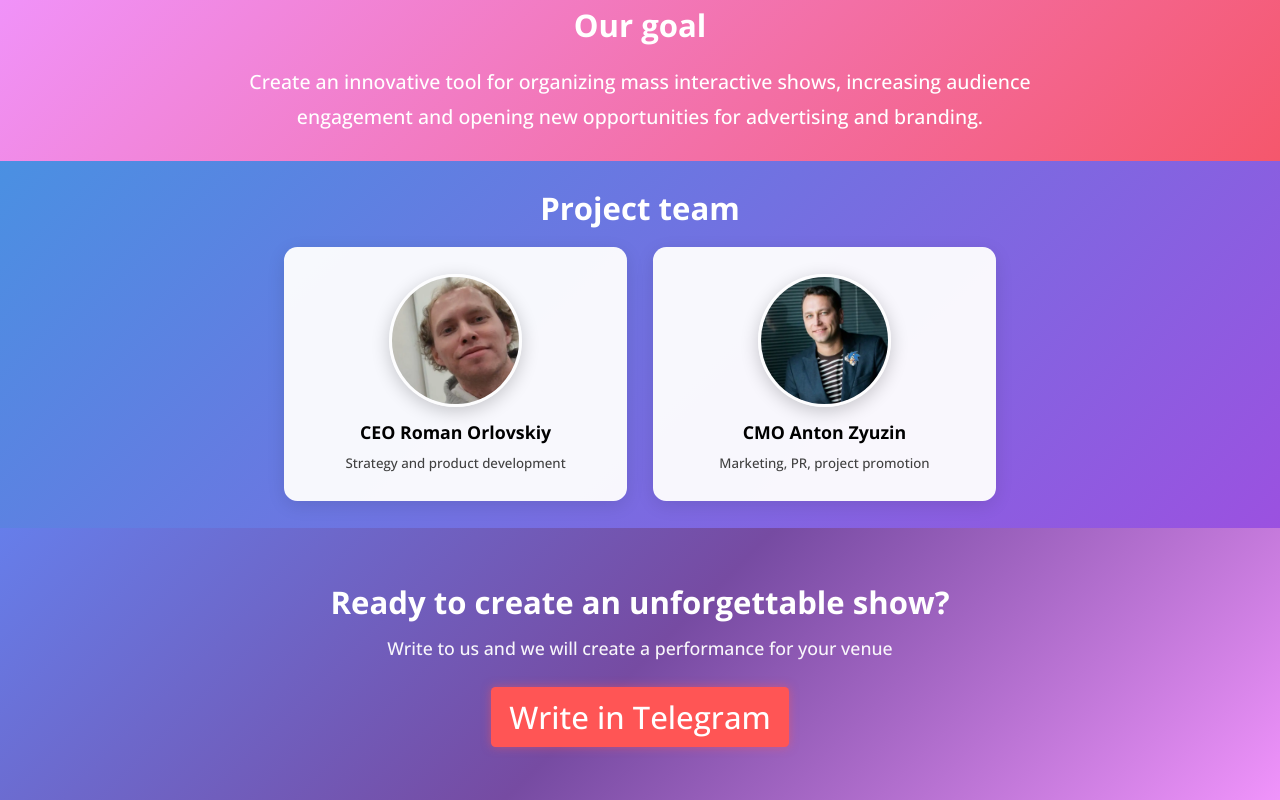
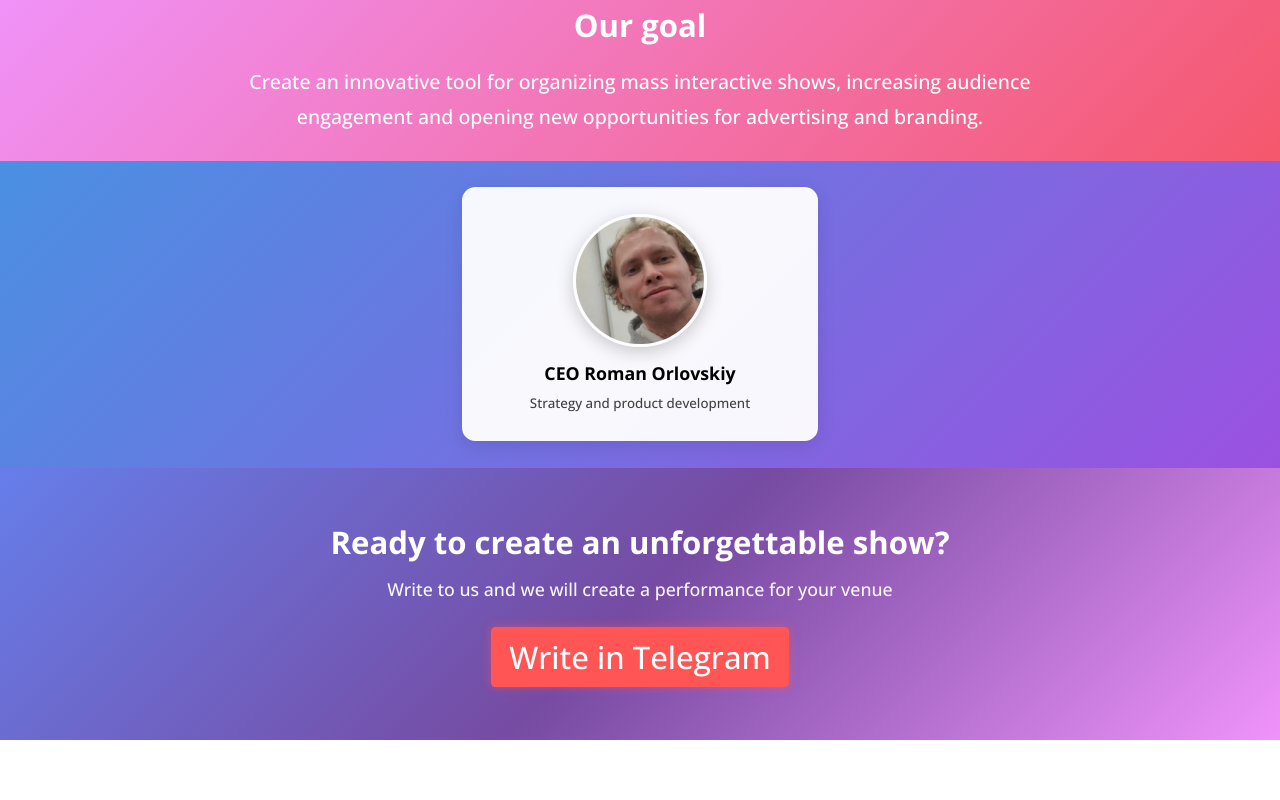
Before and after one commit to roman-orlovskiy/gromka.ru, a Vue app: page /#/ in a window 1280 px wide. Shown: the part 4268-5068 px from the top of the page. After the commit the page ends 5008 px from the top, so only its background shows below. Built offline with nearby package versions, Linux system fonts and the light colour scheme.

Commit message:
Remove man CMO

```diff
--- a/src/views/PerformanceView.vue
+++ b/src/views/PerformanceView.vue
@@ -321,7 +321,6 @@
     <!-- Team Section -->
     <section class="performance__section performance__section--primary">
       <div class="performance__container">
-        <h2 class="performance__section-title">{{ t('performance.team.title') }}</h2>
         <div class="performance__team">
           <div class="performance__team-item">
             <div class="performance__team-photo">
@@ -330,15 +329,8 @@
             <h3>{{ t('performance.team.roman.name') }}</h3>
             <p>{{ t('performance.team.roman.role') }}</p>
           </div>
-          <div class="performance__team-item">
-            <div class="performance__team-photo">
-              <img src="@/assets/images/home/team/anton-zyuzin.webp" :alt="t('performance.team.anton.name')" />
-            </div>
-            <h3>{{ t('performance.team.anton.name') }}</h3>
-            <p>{{ t('performance.team.anton.role') }}</p>
-          </div>
         </div>
-    </div>
+      </div>
     </section>
 
     <!-- CTA Section -->
@@ -1511,14 +1503,13 @@ const handleScroll = () => {
 
   /* Team */
   &__team {
-    display: grid;
-    grid-template-columns: repeat(2, 1fr);
+    display: flex;
+    justify-content: center;
     gap: 3rem;
     max-width: 80rem;
     margin: 0 auto;
 
     @include layout-aspect-mobile {
-      grid-template-columns: 1fr;
       gap: 2rem;
     }
   }
@@ -1529,6 +1520,8 @@ const handleScroll = () => {
     padding: 3rem;
     text-align: center;
     box-shadow: 0 0.5rem 2rem rgba($color-black, 0.1);
+    max-width: 40rem;
+    width: 100%;
 
     h3 {
       font-size: 2rem;
```
